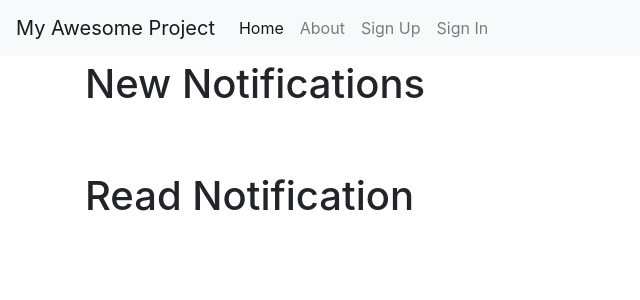
After one commit to CodeVINCI/solid-spork, a Django app: template my_awesome_project/templates/pages/notification.html in a window 1280 px wide. The commit adds this page. Shown: the top 300 px of the page, without its empty margins (0-640 px from the left). Run offline with Django 3.2, Linux system fonts and the light colour scheme; the template is opened without the code that fills it, so the values that code supplies are empty; some libraries are stand-ins or nearby versions.

Commit message:
added notification template

```diff
--- a/config/urls.py
+++ b/config/urls.py
@@ -7,6 +7,11 @@ from django.views.generic import TemplateView
 
 urlpatterns = [
     path("", TemplateView.as_view(template_name="pages/home.html"), name="home"),
+    path(
+        "notification/",
+        TemplateView.as_view(template_name="pages/notification.html"),
+        name="notification",
+    ),
     path(
         "about/", TemplateView.as_view(template_name="pages/about.html"), name="about"
     ),
--- a/my_awesome_project/templates/base.html
+++ b/my_awesome_project/templates/base.html
@@ -74,7 +74,7 @@
                 <a class="nav-link" href="{% url 'users:detail' request.user.username  %}">{% trans "My Profile" %}</a>
               </li>
               <li class="nav-item">
-                <a class="nav-link" href="#">Notifications({{ unread_notifications.count }})</a>
+                <a class="nav-link" href="{% url 'notification' %}">Notifications({{ unread_notifications.count }})</a>
               </li>
               <li class="nav-item">
                 {# URL provided by django-allauth/account/urls.py #}
--- /dev/null
+++ b/my_awesome_project/templates/pages/notification.html
@@ -0,0 +1,18 @@
+{% extends "base.html" %}
+
+{% block content %}
+  <h1>New Notifications</h1>
+  <ul>
+  {% for notification in unread_notifications %}
+  <li> {{ notification.message }}</li>
+  {% endfor %}
+</ul>
+  <br>
+  <br>
+  <h1>Read Notification</h1>
+  <ul>
+  {% for notification in read_notifications %}
+   <li>{{ notification.message }}</li>
+  {% endfor %}
+</ul>
+{% endblock content %}
```
